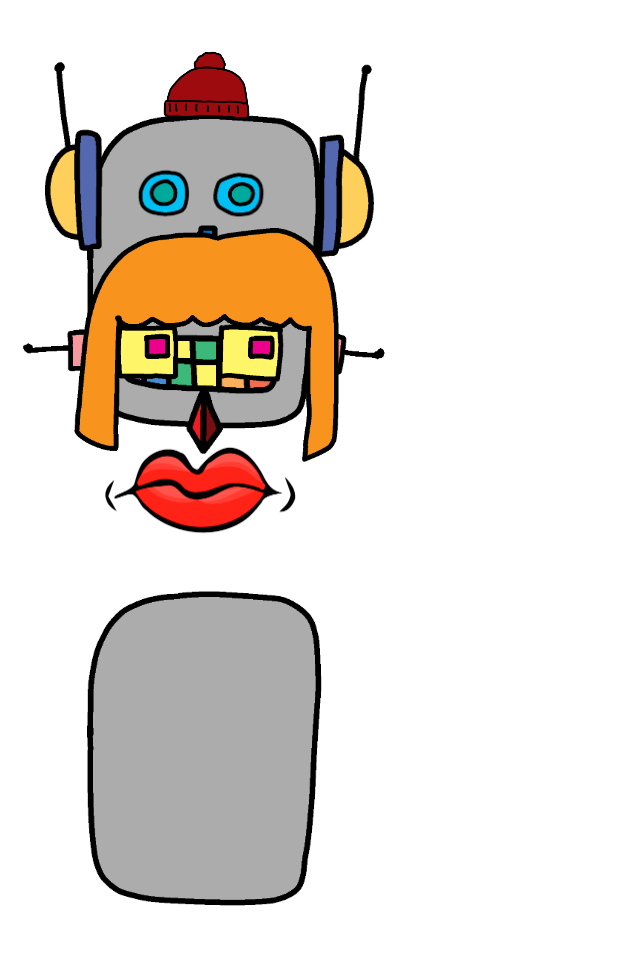
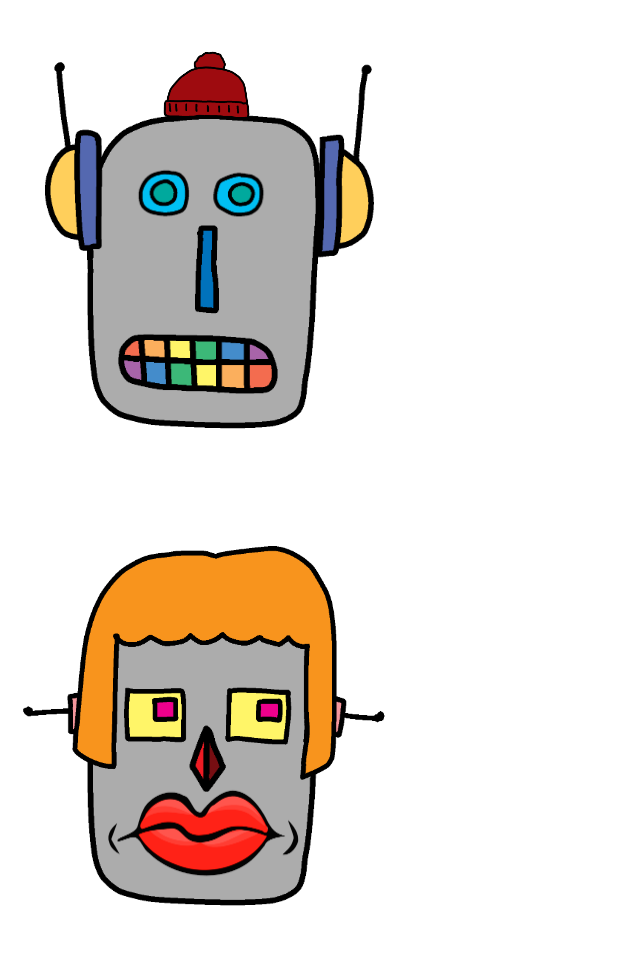
Before and after one commit to sophiazoi/FE19-CSS-Day2-Sophia, a plain HTML site: page Intermediate_Pt.2/robot exercise/robot.html in a window 1280 px wide. Shown: the whole page, without its empty margins (0-640 px from the left). Drawn offline with Linux system fonts and the light colour scheme.

Commit message:
fixed robotface2

```diff
--- a/Intermediate_Pt.2/robot exercise/robot.css
+++ b/Intermediate_Pt.2/robot exercise/robot.css
@@ -49,40 +49,40 @@ img {
 #face2 {
   width: 400px;
 }
-.robotface1 .face2 {
+.robotface2 .face2 {
   position: relative;
 }
 
 .features2 #mouth1 {
   position: absolute;
-  bottom: 250px;
-  left: 100px;
+  bottom: 70px;
+  left: 95px;
   width: 200px;
 }
 
 .features2 #eyes2 {
   position: absolute;
-  bottom: 400px;
+  bottom: 200px;
   left: 100px;
   width: 200px;
 }
 
 .features2 #nose2 {
   position: absolute;
-  bottom: 325px;
-  left: 165px;
+  bottom: 150px;
+  left: 160px;
   width: 80px;
 }
 
 .features2 #ears2 {
   position: absolute;
-  bottom: 375px;
+  bottom: 175px;
   width: 400px;
 }
 
 .features2 #hair2 {
   position: absolute;
-  bottom: 325px;
-  left: 60px;
+  bottom: 170px;
+  left: 50px;
   width: 300px;
 }
```
